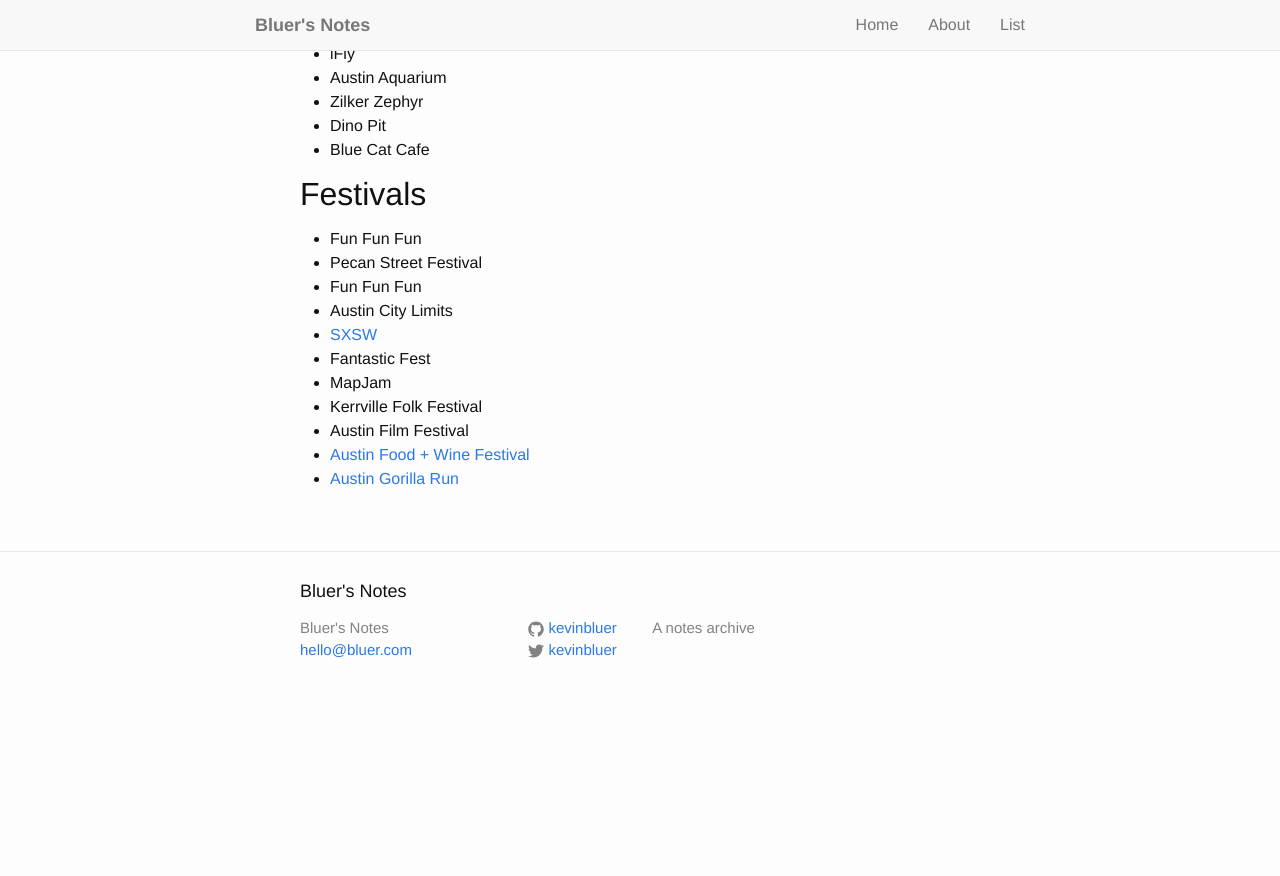
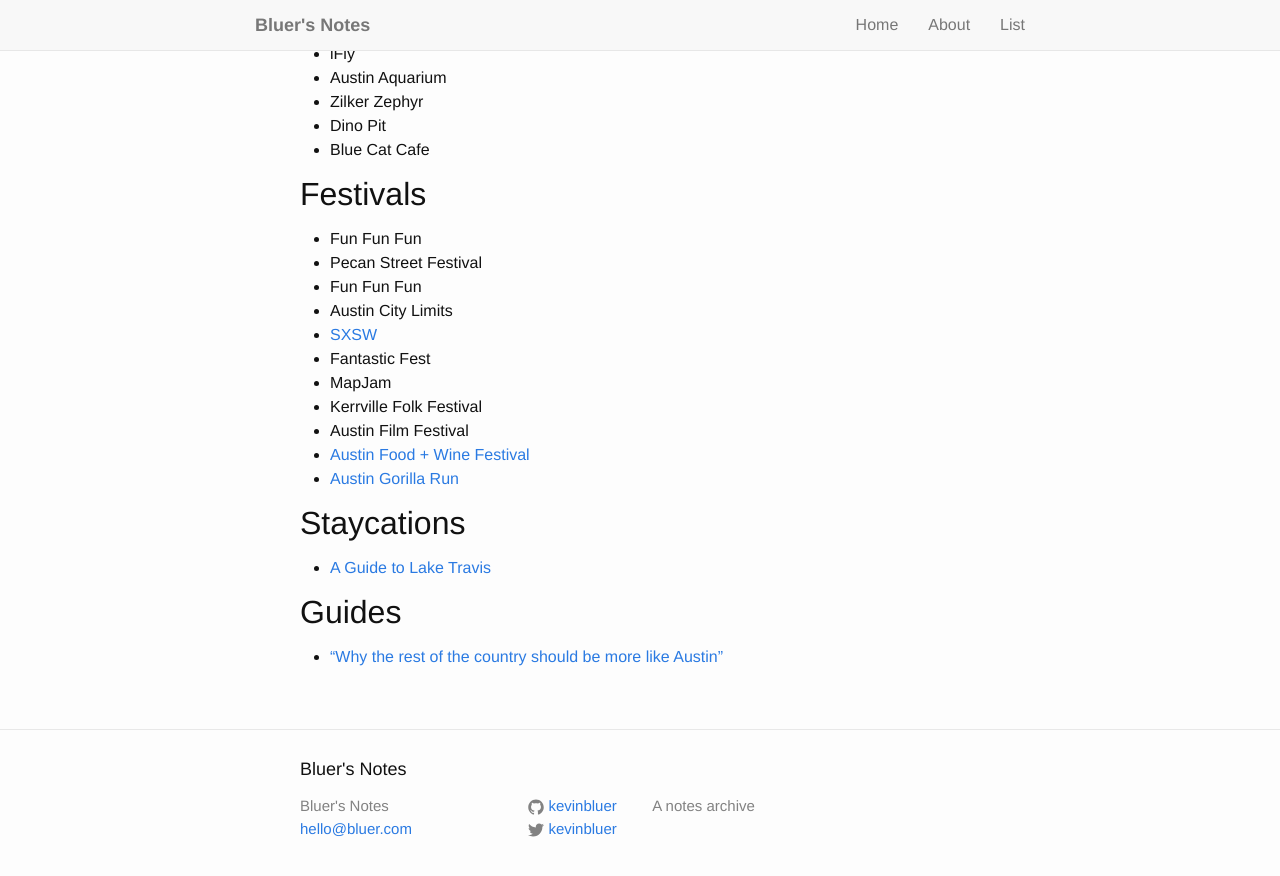
Before and after one commit to kevinbluer/bluer-notes-jekyll, a Jekyll site: the page built from austin.md, in a window 1280 px wide and 900 px high, scrolled down 991 px. Shown: the top 876 px of the window. Built offline with Jekyll 4.4.1, drawn with Linux system fonts in a browser that asks for light colours; before the commit the page ends 1713 px from its top, so only the background shows below that.

Commit message:
adding a guide to austin.md

```diff
--- a/austin.md
+++ b/austin.md
@@ -57,3 +57,11 @@
 - Austin Film Festival
 - [Austin Food + Wine Festival](http://www.austinfoodandwinefestival.com/)
 - [Austin Gorilla Run](http://austingorillarun.com/)
+
+## Staycations
+
+- [A Guide to Lake Travis](http://austin.culturemap.com/news/entertainment/08-29-16-lake-travis-guide-vacation/#slide=0)
+
+## Guides
+
+- ["Why the rest of the country should be more like Austin"](https://www.thrillist.com/lifestyle/austin/why-the-rest-of-america-should-be-more-like-austin-texas)
```
